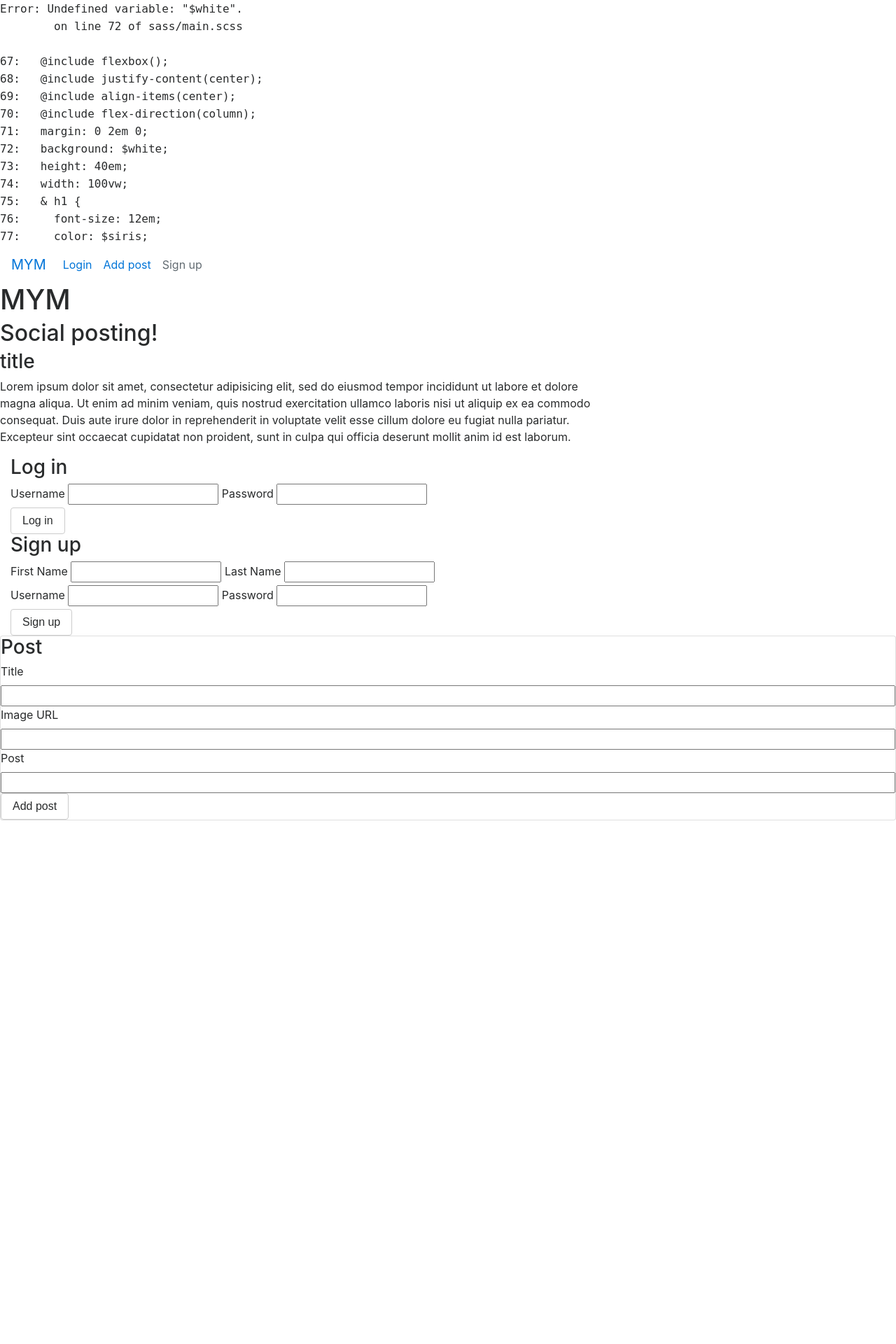
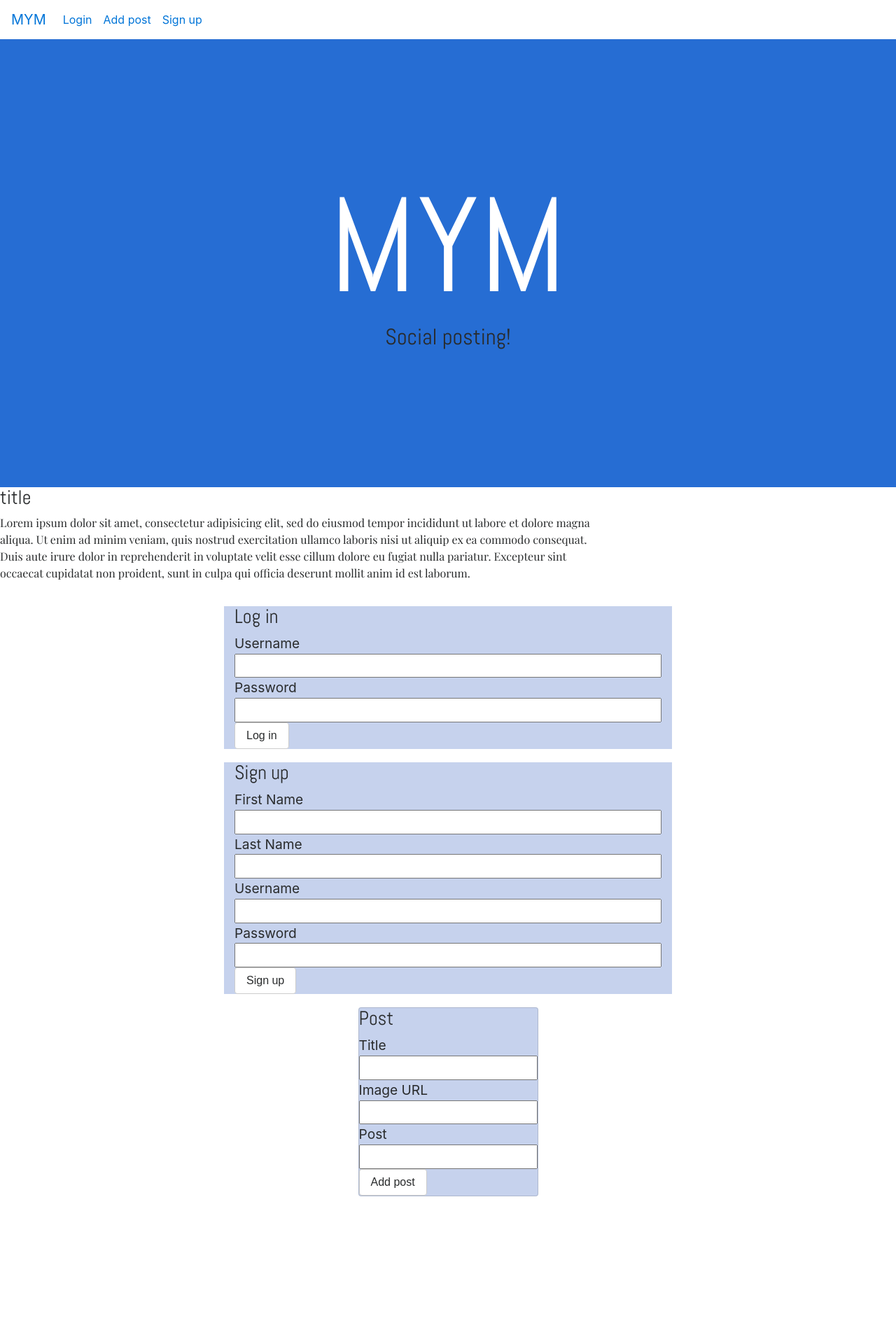
Before and after one commit to magnusohrstrom/mym, a PHP site: page / in a window 1280 px wide. Shown: the top 1920 px of the page at 70% size. Before the commit the page ends 1172 px from the top, so only its background shows below. Run offline with PHP 8.4, Linux system fonts and the light colour scheme; some libraries are stand-ins or nearby versions.

Commit message:
db change

```diff
--- a/css/main.css
+++ b/css/main.css
@@ -1,70 +1,161 @@
-/*
-Error: Undefined variable: "$white".
-        on line 72 of sass/main.scss
+h1, h2, h3, h4, h5, .header-title {
+  font-family: 'Abel', sans-serif; }
 
-67:   @include flexbox();
-68:   @include justify-content(center);
-69:   @include align-items(center);
-70:   @include flex-direction(column);
-71:   margin: 0 2em 0;
-72:   background: $white;
-73:   height: 40em;
-74:   width: 100vw;
-75:   & h1 {
-76:     font-size: 12em;
-77:     color: $siris;
+p {
+  font-family: 'Playfair Display', serif; }
 
-Backtrace:
-sass/main.scss:72
-/Library/Ruby/Gems/2.0.0/gems/sass-3.4.22/lib/sass/script/tree/variable.rb:49:in `_perform'
-/Library/Ruby/Gems/2.0.0/gems/sass-3.4.22/lib/sass/script/tree/node.rb:58:in `perform'
-/Library/Ruby/Gems/2.0.0/gems/sass-3.4.22/lib/sass/tree/visitors/perform.rb:397:in `visit_prop'
-/Library/Ruby/Gems/2.0.0/gems/sass-3.4.22/lib/sass/tree/visitors/base.rb:36:in `visit'
-/Library/Ruby/Gems/2.0.0/gems/sass-3.4.22/lib/sass/tree/visitors/perform.rb:160:in `block in visit'
-/Library/Ruby/Gems/2.0.0/gems/sass-3.4.22/lib/sass/stack.rb:79:in `block in with_base'
-/Library/Ruby/Gems/2.0.0/gems/sass-3.4.22/lib/sass/stack.rb:115:in `with_frame'
-/Library/Ruby/Gems/2.0.0/gems/sass-3.4.22/lib/sass/stack.rb:79:in `with_base'
-/Library/Ruby/Gems/2.0.0/gems/sass-3.4.22/lib/sass/tree/visitors/perform.rb:160:in `visit'
-/Library/Ruby/Gems/2.0.0/gems/sass-3.4.22/lib/sass/tree/visitors/perform.rb:433:in `block (2 levels) in visit_rule'
-/Library/Ruby/Gems/2.0.0/gems/sass-3.4.22/lib/sass/tree/visitors/perform.rb:433:in `map'
-/Library/Ruby/Gems/2.0.0/gems/sass-3.4.22/lib/sass/tree/visitors/perform.rb:433:in `block in visit_rule'
-/Library/Ruby/Gems/2.0.0/gems/sass-3.4.22/lib/sass/tree/visitors/perform.rb:181:in `with_environment'
-/Library/Ruby/Gems/2.0.0/gems/sass-3.4.22/lib/sass/tree/visitors/perform.rb:431:in `visit_rule'
-/Library/Ruby/Gems/2.0.0/gems/sass-3.4.22/lib/sass/tree/visitors/base.rb:36:in `visit'
-/Library/Ruby/Gems/2.0.0/gems/sass-3.4.22/lib/sass/tree/visitors/perform.rb:160:in `block in visit'
-/Library/Ruby/Gems/2.0.0/gems/sass-3.4.22/lib/sass/stack.rb:79:in `block in with_base'
-/Library/Ruby/Gems/2.0.0/gems/sass-3.4.22/lib/sass/stack.rb:115:in `with_frame'
-/Library/Ruby/Gems/2.0.0/gems/sass-3.4.22/lib/sass/stack.rb:79:in `with_base'
-/Library/Ruby/Gems/2.0.0/gems/sass-3.4.22/lib/sass/tree/visitors/perform.rb:160:in `visit'
-/Library/Ruby/Gems/2.0.0/gems/sass-3.4.22/lib/sass/tree/visitors/base.rb:52:in `block in visit_children'
-/Library/Ruby/Gems/2.0.0/gems/sass-3.4.22/lib/sass/tree/visitors/base.rb:52:in `map'
-/Library/Ruby/Gems/2.0.0/gems/sass-3.4.22/lib/sass/tree/visitors/base.rb:52:in `visit_children'
-/Library/Ruby/Gems/2.0.0/gems/sass-3.4.22/lib/sass/tree/visitors/perform.rb:169:in `block in visit_children'
-/Library/Ruby/Gems/2.0.0/gems/sass-3.4.22/lib/sass/tree/visitors/perform.rb:181:in `with_environment'
-/Library/Ruby/Gems/2.0.0/gems/sass-3.4.22/lib/sass/tree/visitors/perform.rb:168:in `visit_children'
-/Library/Ruby/Gems/2.0.0/gems/sass-3.4.22/lib/sass/tree/visitors/base.rb:36:in `block in visit'
-/Library/Ruby/Gems/2.0.0/gems/sass-3.4.22/lib/sass/tree/visitors/perform.rb:188:in `visit_root'
-/Library/Ruby/Gems/2.0.0/gems/sass-3.4.22/lib/sass/tree/visitors/base.rb:36:in `visit'
-/Library/Ruby/Gems/2.0.0/gems/sass-3.4.22/lib/sass/tree/visitors/perform.rb:159:in `visit'
-/Library/Ruby/Gems/2.0.0/gems/sass-3.4.22/lib/sass/tree/visitors/perform.rb:8:in `visit'
-/Library/Ruby/Gems/2.0.0/gems/sass-3.4.22/lib/sass/tree/root_node.rb:36:in `css_tree'
-/Library/Ruby/Gems/2.0.0/gems/sass-3.4.22/lib/sass/tree/root_node.rb:29:in `render_with_sourcemap'
-/Library/Ruby/Gems/2.0.0/gems/sass-3.4.22/lib/sass/engine.rb:381:in `_render_with_sourcemap'
-/Library/Ruby/Gems/2.0.0/gems/sass-3.4.22/lib/sass/engine.rb:298:in `render_with_sourcemap'
-/Library/Ruby/Gems/2.0.0/gems/sass-3.4.22/lib/sass/plugin/compiler.rb:492:in `update_stylesheet'
-/Library/Ruby/Gems/2.0.0/gems/sass-3.4.22/lib/sass/plugin/compiler.rb:215:in `block in update_stylesheets'
-/Library/Ruby/Gems/2.0.0/gems/sass-3.4.22/lib/sass/plugin/compiler.rb:209:in `each'
-/Library/Ruby/Gems/2.0.0/gems/sass-3.4.22/lib/sass/plugin/compiler.rb:209:in `update_stylesheets'
-/Library/Ruby/Gems/2.0.0/gems/sass-3.4.22/lib/sass/plugin/compiler.rb:473:in `on_file_changed'
-/Library/Ruby/Gems/2.0.0/gems/sass-3.4.22/lib/sass/plugin/compiler.rb:331:in `block in watch'
-/Library/Ruby/Gems/2.0.0/gems/sass-3.4.22/vendor/listen/lib/listen/listener.rb:252:in `call'
-/Library/Ruby/Gems/2.0.0/gems/sass-3.4.22/vendor/listen/lib/listen/listener.rb:252:in `on_change'
-/Library/Ruby/Gems/2.0.0/gems/sass-3.4.22/vendor/listen/lib/listen/listener.rb:290:in `block in initialize_adapter'
-/Library/Ruby/Gems/2.0.0/gems/sass-3.4.22/vendor/listen/lib/listen/adapters/polling.rb:48:in `call'
-/Library/Ruby/Gems/2.0.0/gems/sass-3.4.22/vendor/listen/lib/listen/adapters/polling.rb:48:in `poll_changed_directories'
-/Library/Ruby/Gems/2.0.0/gems/sass-3.4.22/vendor/listen/lib/listen/adapter.rb:299:in `block in start_poller'
-*/
-body:before {
-  white-space: pre;
-  font-family: monospace;
-  content: "Error: Undefined variable: \"$white\".\A         on line 72 of sass/main.scss\A \A 67:   @include flexbox();\A 68:   @include justify-content(center);\A 69:   @include align-items(center);\A 70:   @include flex-direction(column);\A 71:   margin: 0 2em 0;\A 72:   background: $white;\A 73:   height: 40em;\A 74:   width: 100vw;\A 75:   & h1 {\A 76:     font-size: 12em;\A 77:     color: $siris;"; }
+a {
+  text-decoration: none; }
+
+/*------------- Flexbox mixins*/
+/*------------- Flexbox center mixin*/
+/*---------------Mixins for transforms, transitions and animations*/
+/*Mixin for animation on contact page*/
+/*Mixin for hide & show*/
+form {
+  margin: 1em 0 0 0;
+  display: -webkit-box;
+  display: -moz-box;
+  display: -ms-flexbox;
+  display: -webkit-flex;
+  display: flex;
+  -webkit-justify-content: space-between;
+  -moz-justify-content: space-between;
+  -ms-justify-content: space-between;
+  justify-content: space-between;
+  -ms-flex-pack: space-between;
+  -webkit-flex-direction: column;
+  -moz-flex-direction: column;
+  -ms-flex-direction: column;
+  flex-direction: column;
+  -webkit-align-items: flex-start;
+  -moz-align-items: flex-start;
+  -ms-align-items: flex-start;
+  align-items: flex-start;
+  font-size: 1.2em; }
+  form input {
+    width: 100%; }
+  form label {
+    font-size: 1em;
+    margin: 0; }
+
+.login-form {
+  height: 15em;
+  width: 100%;
+  background: #C6D2ED; }
+
+.sign-up-form {
+  height: 20em;
+  width: 100%;
+  background: #C6D2ED; }
+
+.post-form {
+  background: #C6D2ED; }
+
+body, html {
+  overflow-x: hidden; }
+
+body {
+  padding: 0;
+  margin: 0;
+  width: 100%;
+  height: 200em;
+  background: white; }
+
+header {
+  position: fixed;
+  top: 0;
+  left: 0;
+  z-index: 1000;
+  background: white;
+  width: 100vw;
+  height: auto;
+  display: -webkit-box;
+  display: -moz-box;
+  display: -ms-flexbox;
+  display: -webkit-flex;
+  display: flex;
+  -webkit-justify-content: space-between;
+  -moz-justify-content: space-between;
+  -ms-justify-content: space-between;
+  justify-content: space-between;
+  -ms-flex-pack: space-between;
+  -webkit-align-items: center;
+  -moz-align-items: center;
+  -ms-align-items: center;
+  align-items: center;
+  -webkit-flex-direction: row;
+  -moz-flex-direction: row;
+  -ms-flex-direction: row;
+  flex-direction: row;
+  /*
+  & nav {
+    @include flexbox();
+    @include justify-content(space-between);
+    @include flex-direction(row);
+    @include align-items(center);
+    width: 50%;
+  }*/ }
+  header a {
+    color: white;
+    margin: 0 2em 0 2em; }
+
+.nav {
+  background: white; }
+  .nav button {
+    background: #C4055E; }
+
+main {
+  display: -webkit-box;
+  display: -moz-box;
+  display: -ms-flexbox;
+  display: -webkit-flex;
+  display: flex;
+  -webkit-justify-content: center;
+  -moz-justify-content: center;
+  -ms-justify-content: center;
+  justify-content: center;
+  -ms-flex-pack: center;
+  -webkit-align-items: center;
+  -moz-align-items: center;
+  -ms-align-items: center;
+  align-items: center;
+  -webkit-flex-direction: column;
+  -moz-flex-direction: column;
+  -ms-flex-direction: column;
+  flex-direction: column;
+  width: 100vw;
+  height: auto;
+  padding: 0; }
+
+.header-title {
+  font-size: 1.5em; }
+
+.hero {
+  display: -webkit-box;
+  display: -moz-box;
+  display: -ms-flexbox;
+  display: -webkit-flex;
+  display: flex;
+  -webkit-justify-content: center;
+  -moz-justify-content: center;
+  -ms-justify-content: center;
+  justify-content: center;
+  -ms-flex-pack: center;
+  -webkit-align-items: center;
+  -moz-align-items: center;
+  -ms-align-items: center;
+  align-items: center;
+  -webkit-flex-direction: column;
+  -moz-flex-direction: column;
+  -ms-flex-direction: column;
+  flex-direction: column;
+  margin: 0 2em 0;
+  background: #266DD3;
+  height: 40em;
+  width: 100vw; }
+  .hero h1 {
+    font-size: 12em;
+    color: white; }
+
+/*# sourceMappingURL=main.css.map */
--- a/partials/navbar.php
+++ b/partials/navbar.php
@@ -13,7 +13,7 @@
         <a class="nav-link" href="#">Add post</a>
       </li>
       <li class="nav-item">
-        <a class="nav-link disabled" href="#">Sign up</a>
+        <a class="nav-link" href="#">Sign up</a>
       </li>
     </ul>
 
--- a/sass/main.scss
+++ b/sass/main.scss
@@ -17,7 +17,7 @@ header {
   top:0;
   left:0;
   z-index:1000;
-  background: $darkgrey;
+  background: white;
   width: 100vw;
   height: auto;
   @include flexbox();
@@ -41,7 +41,7 @@ header {
 }
 
 .nav {
-  background: $darkgrey;
+  background: white;
   & button {
     background: $siris;
   }
@@ -69,11 +69,11 @@ main {
   @include align-items(center);
   @include flex-direction(column);
   margin: 0 2em 0;
-  background: $white;
+  background: $blue;
   height: 40em;
   width: 100vw;
   & h1 {
     font-size: 12em;
-    color: $siris;
+    color: white;
   }
 }
```
Also changed, not shown: database/connection.php (+1 -9 lines).
